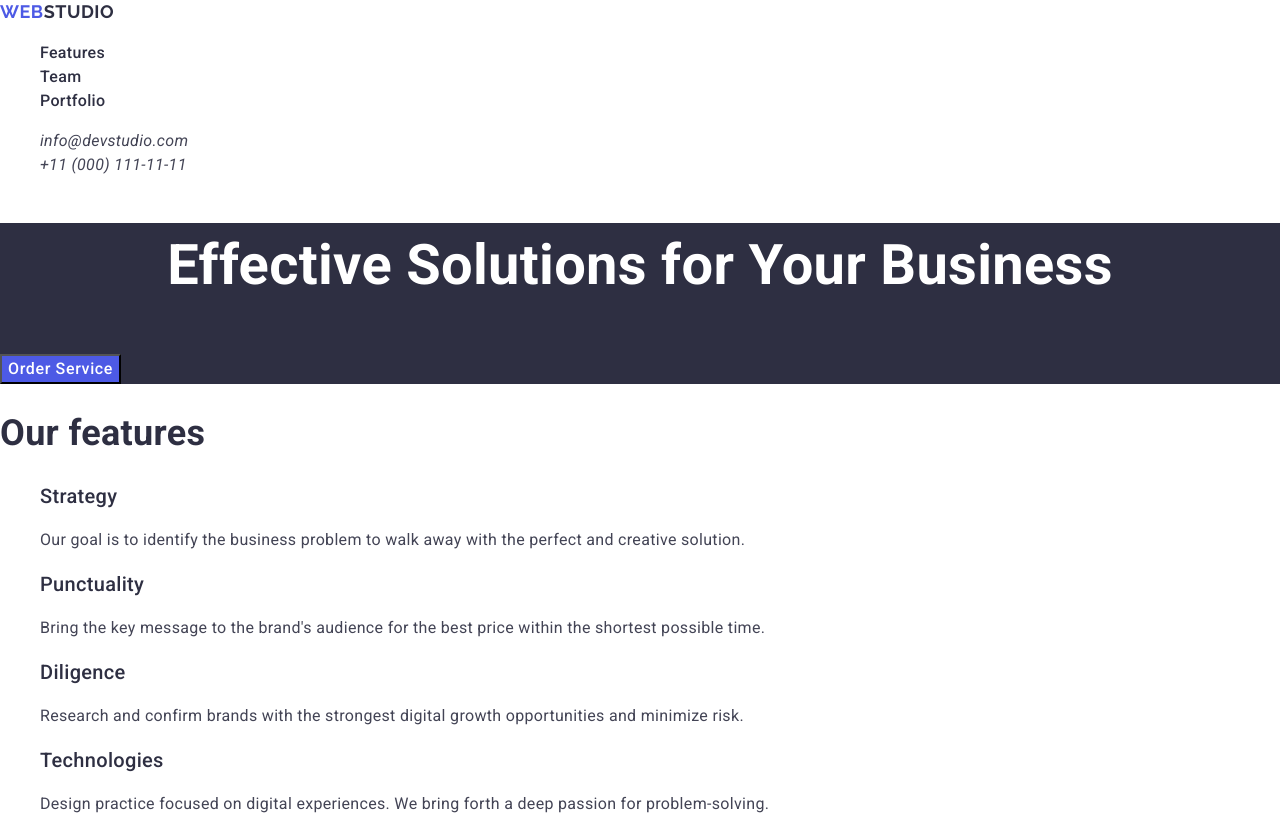
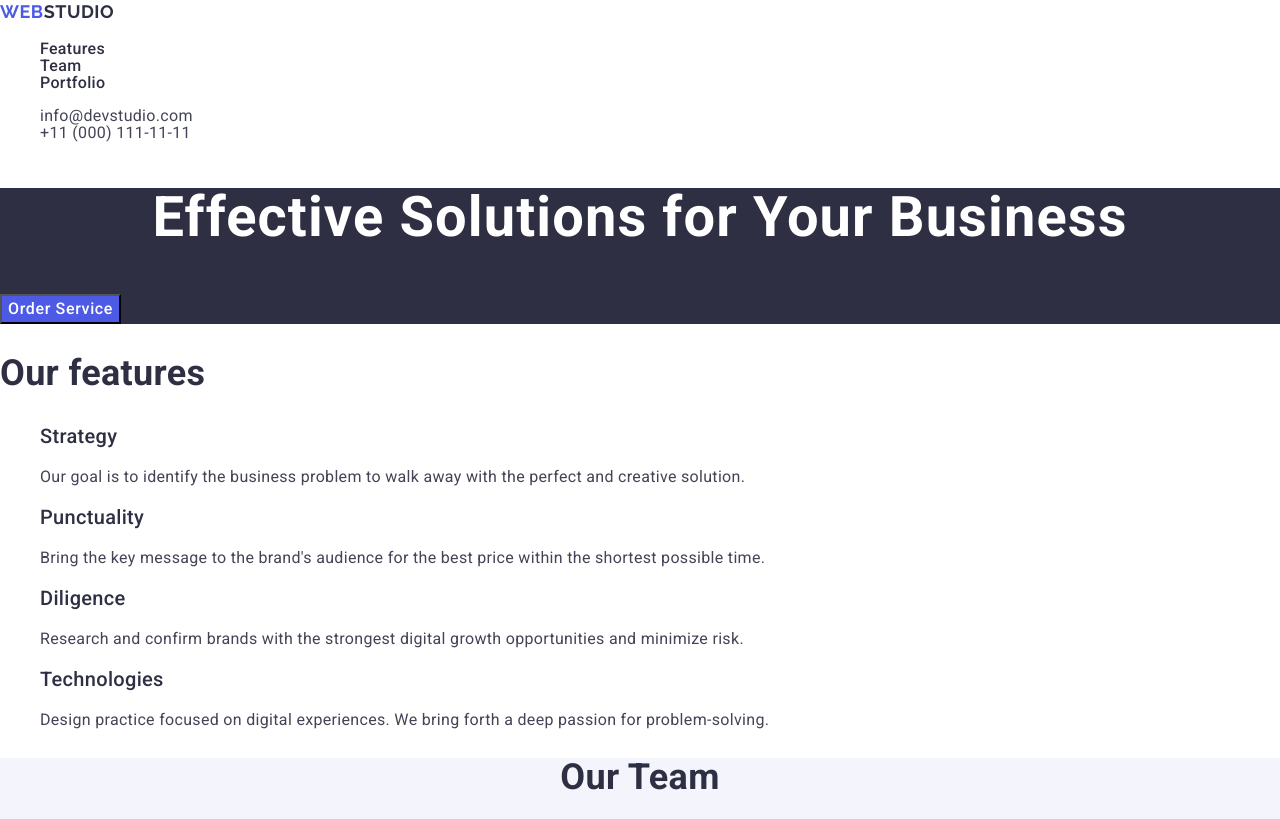
Before and after one commit to kirilluckov1228-lang/goit-markup-hw-02, a plain HTML site: page index.html in a window 1280 px wide. Shown: the top 819 px of the page. Drawn offline with nearby package versions, Linux system fonts and the light colour scheme.

Commit message:
add header

```diff
--- a/css/common.css
+++ b/css/common.css
@@ -1,16 +1,18 @@
 body{
   font-family: "Roboto","Raleway", sans-serif;
-  line-height: 1.5;
+  line-height: 1.07;
   letter-spacing: 0.02em;
   color: #434455;
   background-color: #fff;
 }
 
-
-h1 {
+.hero-title {
+  color: #ffffff;
   font-size: 56px;
   font-weight: 700;
-  color: #FFFFFF;
+  line-height: 1.07;
+  letter-spacing: 0.02em;
+  text-align: center;
 }
 
 
--- a/css/footer.css
+++ b/css/footer.css
@@ -6,7 +6,7 @@
   font-family: "Raleway", sans-serif;
   font-weight: 700;
   font-size: 18px;
-  line-height: 1.33; /* ВАЖНО */
+  line-height: 1.33;
   letter-spacing: 0.03em;
   text-transform: uppercase;
   color: #4d5ae5;
--- a/css/header.css
+++ b/css/header.css
@@ -37,7 +37,11 @@
   color: #2e2f42;
 }
 
-.logo span:hover,
-.logo span:focus {
+.header .logo span:hover,
+.header .logo span:focus {
   color: #404bbf;
 }
+
+.address {
+  font-style: normal;
+}
--- a/index.html
+++ b/index.html
@@ -30,7 +30,7 @@
           </li>
         </ul>
       </nav>
-      <address>
+      <address class="address">
         <ul>
           <li>
             <a class="contact-link" href="mailto:info@devstudio.com">info@devstudio.com</a>
@@ -44,7 +44,7 @@
 
     <main>
       <section id="hero" class="hero">
-        <h1>Effective Solutions for Your Business</h1>
+        <h1 class="hero-title">Effective Solutions for Your Business</h1>
         <button type="button" class="hero-but">Order Service</button>
       </section>
 
```
